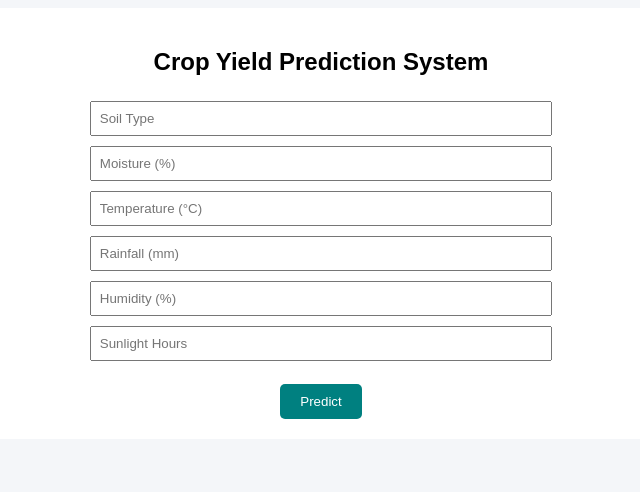
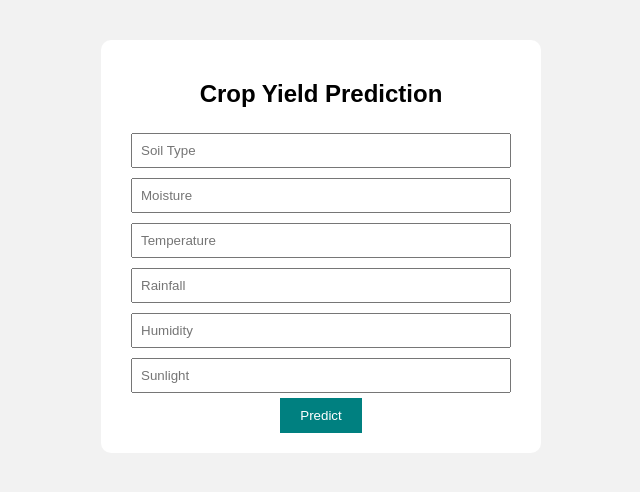
Before and after one commit to mokaabhiram2k6-dev/crop-yield-prediction, a Flask app: page / in a window 1280 px wide. Shown: the top 492 px of the page, without its empty margins (319-959 px from the left). Run offline with Flask 3, Linux system fonts and the light colour scheme; parts of the project's set-up code (start-up, migrations or seed data) failed here and were passed over.

Commit message:
Update index.html

```diff
--- a/templates/index.html
+++ b/templates/index.html
@@ -5,71 +5,59 @@
     <style>
         body {
             font-family: Arial;
-            background: #f4f6f9;
+            background: #f2f2f2;
             text-align: center;
         }
         .box {
-            width: 50%;
-            margin: auto;
             background: white;
             padding: 20px;
+            margin: 40px auto;
+            width: 400px;
             border-radius: 10px;
         }
         input {
+            width: 90%;
             padding: 8px;
             margin: 5px;
-            width: 70%;
         }
         button {
             padding: 10px 20px;
             background: teal;
             color: white;
             border: none;
-            border-radius: 5px;
-        }
-        .card {
-            background: #e6fffa;
-            margin-top: 15px;
-            padding: 10px;
-            border-radius: 8px;
         }
     </style>
 </head>
-
 <body>
 
 <div class="box">
-    <h2>Crop Yield Prediction System</h2>
+    <h2>Crop Yield Prediction</h2>
 
     <form method="POST">
-        <input name="soil" placeholder="Soil Type" required><br>
-        <input name="moisture" placeholder="Moisture (%)" required><br>
-        <input name="temp" placeholder="Temperature (°C)" required><br>
-        <input name="rainfall" placeholder="Rainfall (mm)" required><br>
-        <input name="humidity" placeholder="Humidity (%)" required><br>
-        <input name="sunlight" placeholder="Sunlight Hours" required><br><br>
+        <input name="soil_type" placeholder="Soil Type"><br>
+        <input name="moisture" placeholder="Moisture"><br>
+        <input name="temperature" placeholder="Temperature"><br>
+        <input name="rainfall" placeholder="Rainfall"><br>
+        <input name="humidity" placeholder="Humidity"><br>
+        <input name="sunlight" placeholder="Sunlight"><br>
 
         <button type="submit">Predict</button>
     </form>
 
-    {% if prediction %}
-    <div class="card">
-        <h3>Yield: {{prediction}} kg/hectare</h3>
+    {% if result %}
+        <h3>Yield: {{ result }} kg/hectare</h3>
+    {% endif %}
 
-        <h4>Suggested Crops:</h4>
-        <ul>
-            {% for crop in suggested_crops %}
-                <li>{{crop}}</li>
-            {% endfor %}
-        </ul>
-
-        <p><b>Selected Crop (for calculation):</b> {{selected_crop}}</p>
-
-        <p>Price: ₹{{price}} /kg</p>
-        <p>Cost: ₹{{cost}}</p>
-        <p>Revenue: ₹{{revenue}}</p>
-        <p>Profit: ₹{{profit}}</p>
-    </div>
+    {% if crops %}
+        <h3>Suggested Crops:</h3>
+        {% for c in crops %}
+            <p>
+                Crop: {{ c.crop }} <br>
+                Price: ₹{{ c.price }} <br>
+                Cost: ₹{{ c.cost }}
+            </p>
+            <hr>
+        {% endfor %}
     {% endif %}
 
 </div>
```
